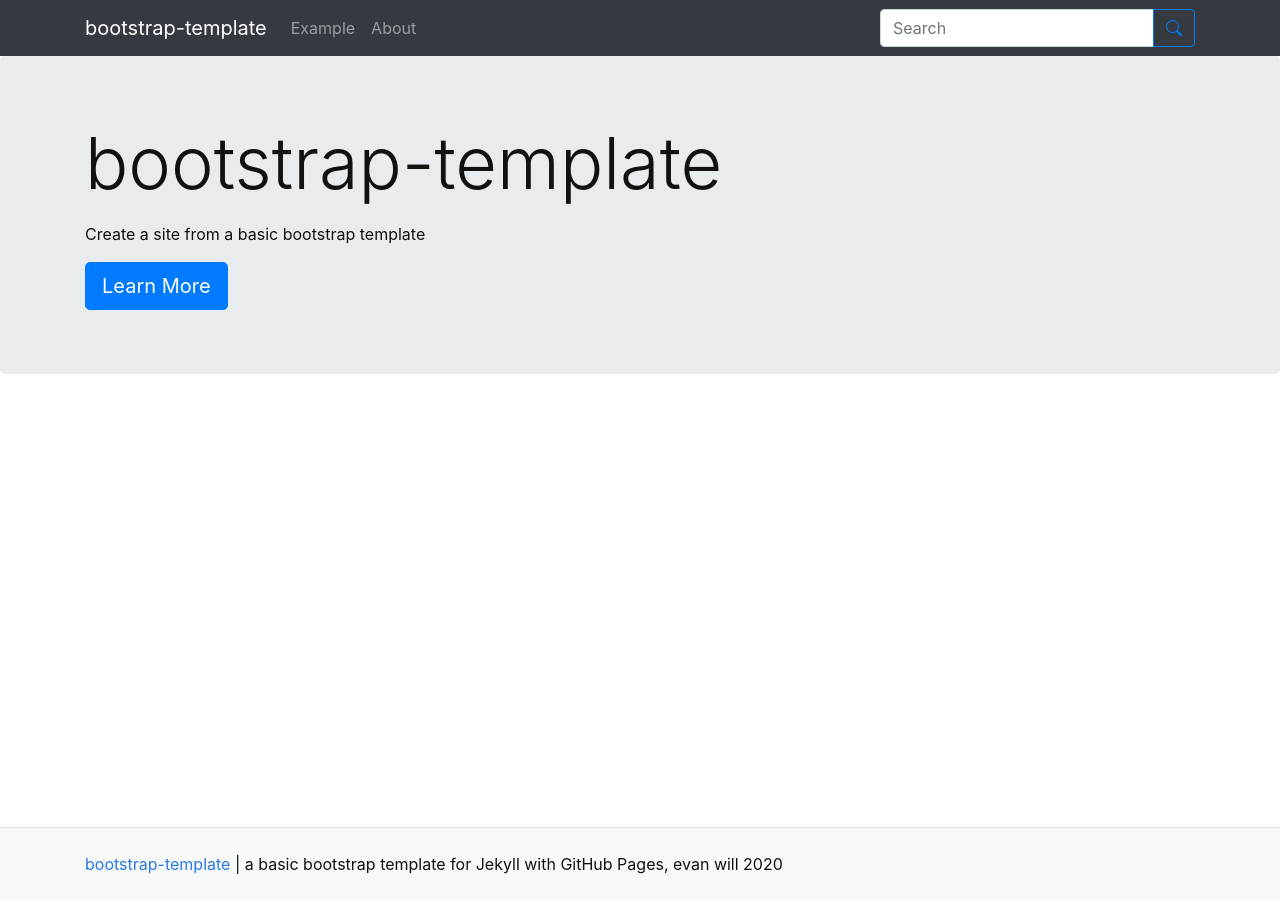
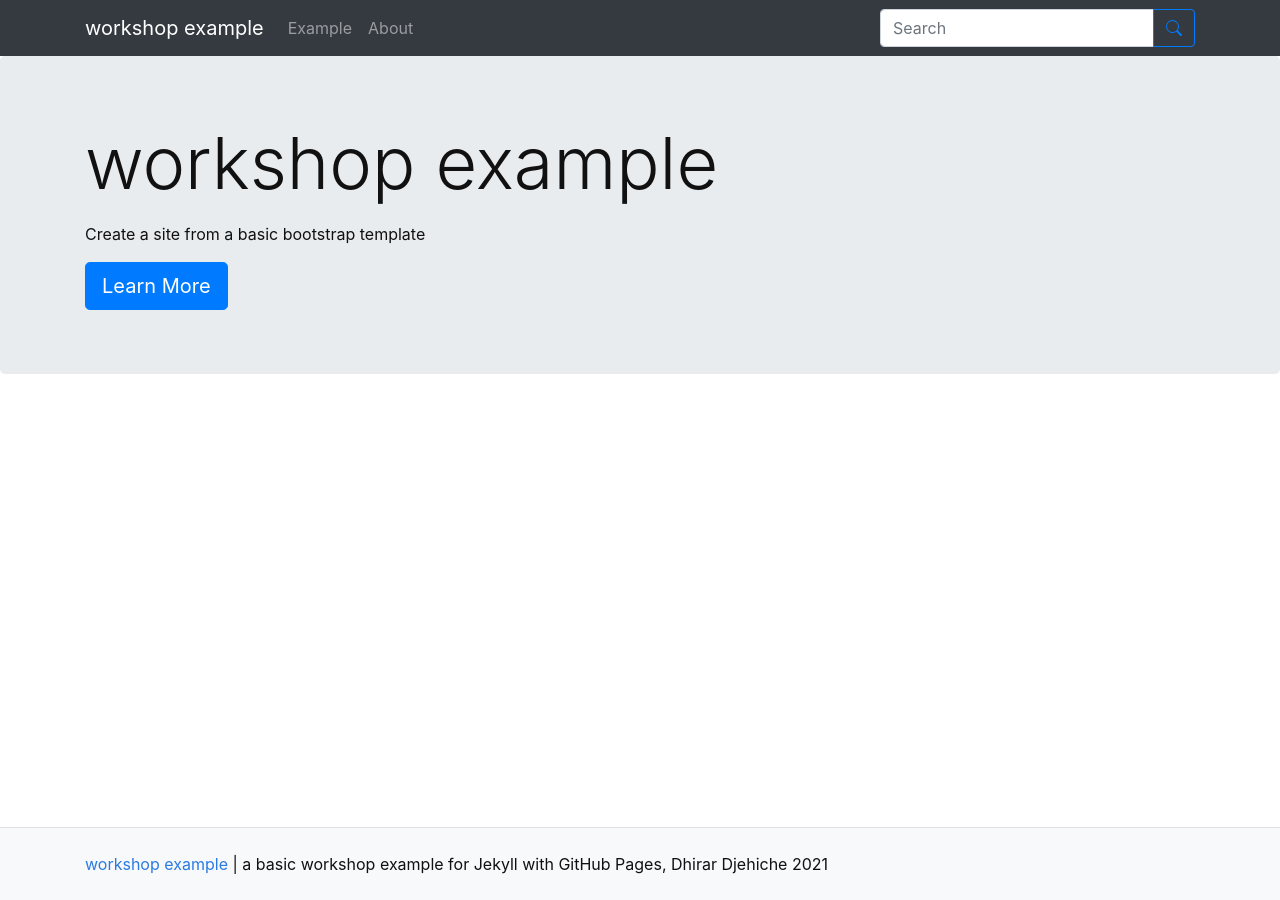
Before and after one commit to djohan-max/workshop-example, a Jekyll site: the page built from pages/index.md, in a window 1280 px wide. Built offline with Jekyll 4.4.1, drawn with Linux system fonts in a browser that asks for light colours.

Commit message:
setuo-config

```diff
--- a/_config.yml
+++ b/_config.yml
@@ -1,18 +1,7 @@
-#######
-#
-# bootstrap-template
-# basic bootstrap template for Jekyll with GitHub Pages
-# https://github.com/thecdil/bootstrap-template
-#
-#######
-
-#######
-# SITE SETTINGS
-#
-title: bootstrap-template
-description: "a basic bootstrap template for Jekyll with GitHub Pages"
-year: 2020
-author: evan will
+title: workshop example
+description: "a basic workshop example for Jekyll with GitHub Pages"
+year: 2021
+author: Dhirar Djehiche
 # add search box to navbar, true/false
 search: true
 
@@ -23,11 +12,11 @@ search: true
 #
 # use url for the domain, e.g. https://thecdil.github.io
 # on gh-pages follow the pattern: https://username.github.io
-url:
+url: https://djohan-max.github.io/workshop-example/
 # use baseurl to add subsection of the domain, e.g. /timelinejs-template
 # on gh-pages this is a / followed by the name of the repository
 # baseurl is your github repository's name prefixed with a /
-baseurl:
+baseurl: /workshop-example
 # location of code, the full url to your github repository
 source-code: https://github.com/thecdil/bootstrap-template
 
```
